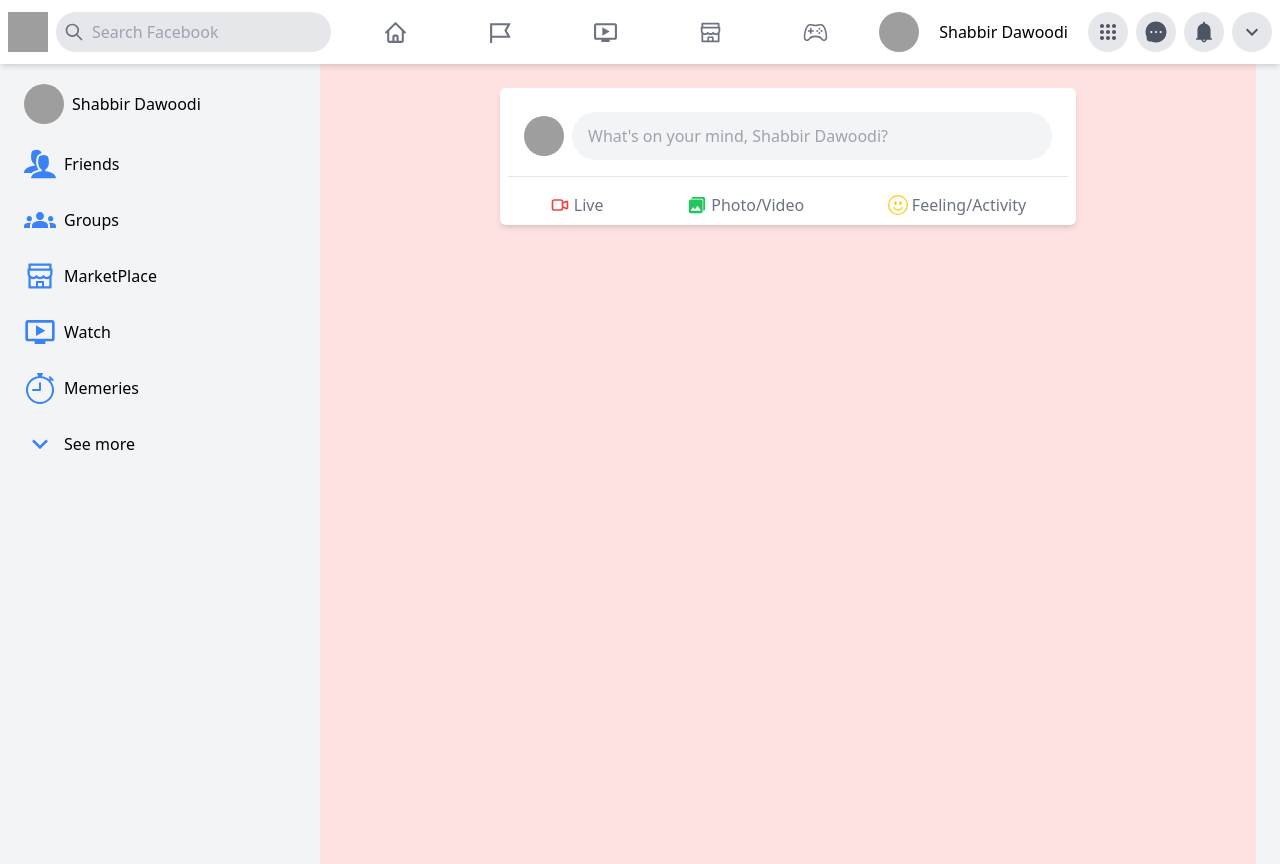
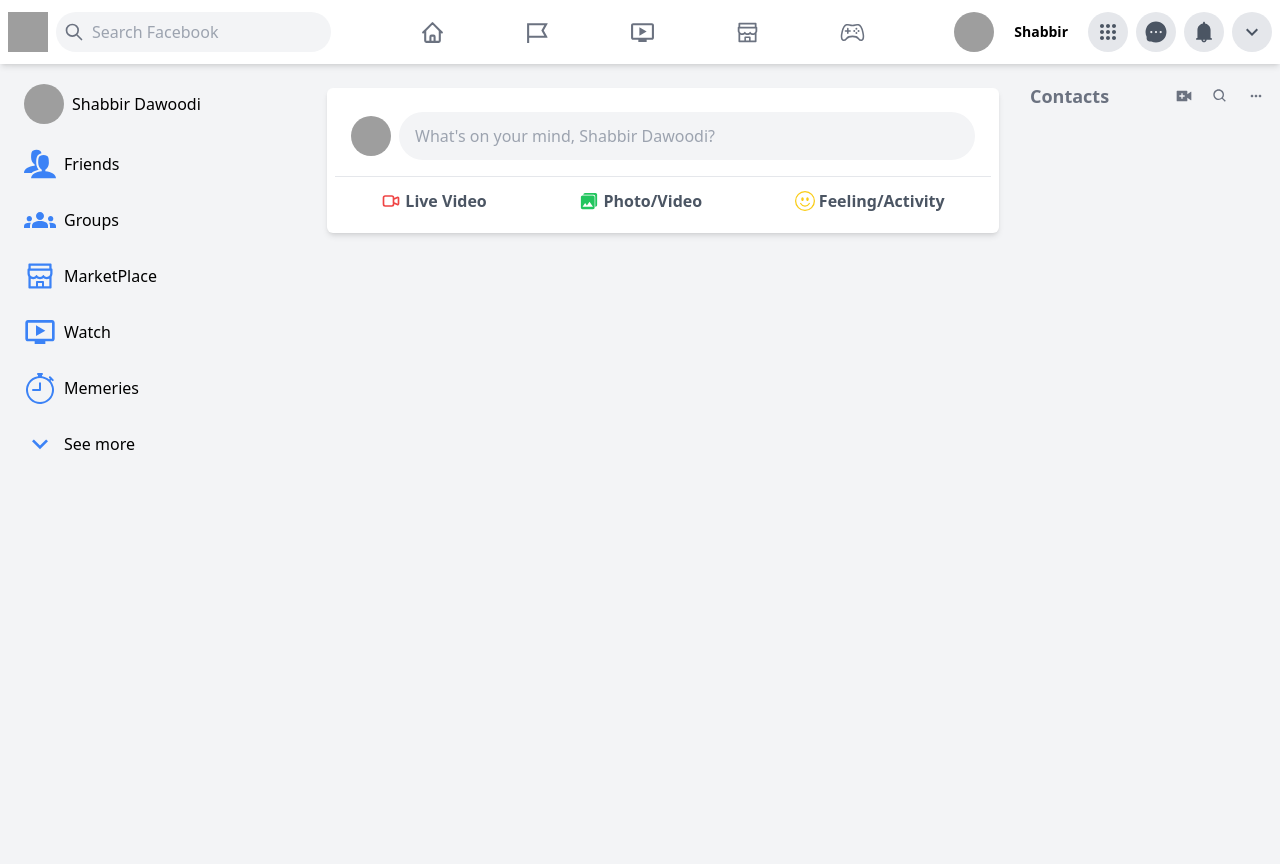
Before and after one commit to shabbirdwd53/facebook-clone, a Next.js app: page / in a window 1280 px wide. Built offline with nearby package versions, Linux system fonts and the light colour scheme; grey boxes are pictures that could not be loaded.

Commit message:
MOre changes

```diff
--- a/components/CreatePost.js
+++ b/components/CreatePost.js
@@ -23,18 +23,18 @@
           ></input>
         </form>
       </div>
-      <div className="flex justify-evenly pt-4">
-        <div className="flex items-center space-x-1 flex-grow justify-center hover:cursor-pointer hover:bg-gray-100 rounded-md">
-          <HiOutlineVideoCamera className="text-red-500"  size={20}/>
-          <p>Live</p>
+      <div className="flex justify-evenly py-2">
+        <div className="flex items-center p-1 space-x-1 flex-grow justify-center hover:cursor-pointer hover:bg-gray-100 rounded-md">
+          <HiOutlineVideoCamera className="text-red-500" size={20} />
+          <p className="font-semibold text-gray-600">Live Video</p>
         </div>
-        <div className="flex items-center space-x-1 flex-grow justify-center hover:cursor-pointer hover:bg-gray-100 rounded-md">
-          <IoMdPhotos className="text-green-500"  size={20}/>
-          <p>Photo/Video</p>
+        <div className="flex items-center p-1 space-x-1 flex-grow justify-center hover:cursor-pointer hover:bg-gray-100 rounded-md">
+          <IoMdPhotos className="text-green-500" size={20} />
+          <p className="font-semibold text-gray-600">Photo/Video</p>
         </div>
-        <div className="flex items-center space-x-1 flex-grow justify-center hover:cursor-pointer hover:bg-gray-100 rounded-md">
-          <BsEmojiSmile className="text-yellow-400" size={20}/>
-          <p>Feeling/Activity</p>
+        <div className="flex items-center p-1 space-x-1 flex-grow justify-center hover:cursor-pointer hover:bg-gray-100 rounded-md">
+          <BsEmojiSmile className="text-yellow-400" size={20} />
+          <p className="font-semibold text-gray-600">Feeling/Activity</p>
         </div>
       </div>
     </div>
--- a/components/Feed.js
+++ b/components/Feed.js
@@ -3,8 +3,8 @@
 
 const Feed = () => {
   return (
-    <div className="flex-grow h-screen pt-6 mr-6 bg-red-100 overflow-y-auto">
-      <div className="mx-auto max-w-md md:max-w-lg lg:max-w-xl">
+    <div className="flex-grow h-screen pt-6 mr-6 overflow-y-auto">
+      <div className="mx-auto max-w-md md:max-w-xl lg:max-w-2xl">
         {/* Create Box */}
         <CreatePost />
         {/* Posts */}
--- a/components/Header.js
+++ b/components/Header.js
@@ -17,7 +17,7 @@
           height={40}
           width={40}
         />
-        <div className="flex items-center space-x-2 px-2 ml-2 rounded-full bg-gray-200 text-gray-500">
+        <div className="flex items-center space-x-2 px-2 ml-2 rounded-full bg-gray-100 text-gray-500">
           <HiOutlineSearch className="" size={20} />
           <input
             className="hidden lg:inline-flex bg-transparent focus:outline-none outline-none flex-shrink"
@@ -63,8 +63,8 @@
           width={40}
           className="rounded-full cursor-pointer"
         />
-        <p className="hidden xl:inline-flex font-normal whitespace-nowrap p-3 max-w-xs">
-          Shabbir Dawoodi
+        <p className="hidden xl:inline-flex font-semibold text-sm whitespace-nowrap p-3 max-w-xs">
+          Shabbir
         </p>
         <CgMenuGridO
           size={20}
--- /dev/null
+++ b/components/RightSidebar.js
@@ -0,0 +1,27 @@
+import React from "react";
+import { BiSearch } from "react-icons/bi";
+import { RiVideoAddFill } from "react-icons/ri";
+import { CgMoreAlt } from "react-icons/cg";
+
+const RightSidebar = () => {
+  return (
+    <div className="  hidden md:inline-flex flex-col pt-4 max-w-xl md:min-w-[200px] lg:min-w-[250px]">
+      <div className="flex items-center text-gray-500">
+        <p className="flex text-lg font-semibold flex-grow">Contacts</p>
+        <div className="flex space-x-1 px-2">
+          <div className="rounded-full p-2 hover:bg-gray-200 cursor-pointer">
+            <RiVideoAddFill />
+          </div>
+          <div className="rounded-full p-2 hover:bg-gray-200 cursor-pointer">
+            <BiSearch />
+          </div>
+          <div className="rounded-full p-2 hover:bg-gray-200 cursor-pointer">
+            <CgMoreAlt />
+          </div>
+        </div>
+      </div>
+    </div>
+  );
+};
+
+export default RightSidebar;
--- a/pages/index.js
+++ b/pages/index.js
@@ -1,6 +1,7 @@
 import Head from "next/head";
 import Feed from "../components/Feed";
 import Header from "../components/Header";
+import RightSidebar from "../components/RightSidebar";
 import Sidebar from "../components/Sidebar";
 
 export default function Home() {
@@ -18,6 +19,7 @@
         {/* POsts */}
         <Feed />
         {/* Right Sidebar */}
+        <RightSidebar />
       </main>
     </div>
   );
```
